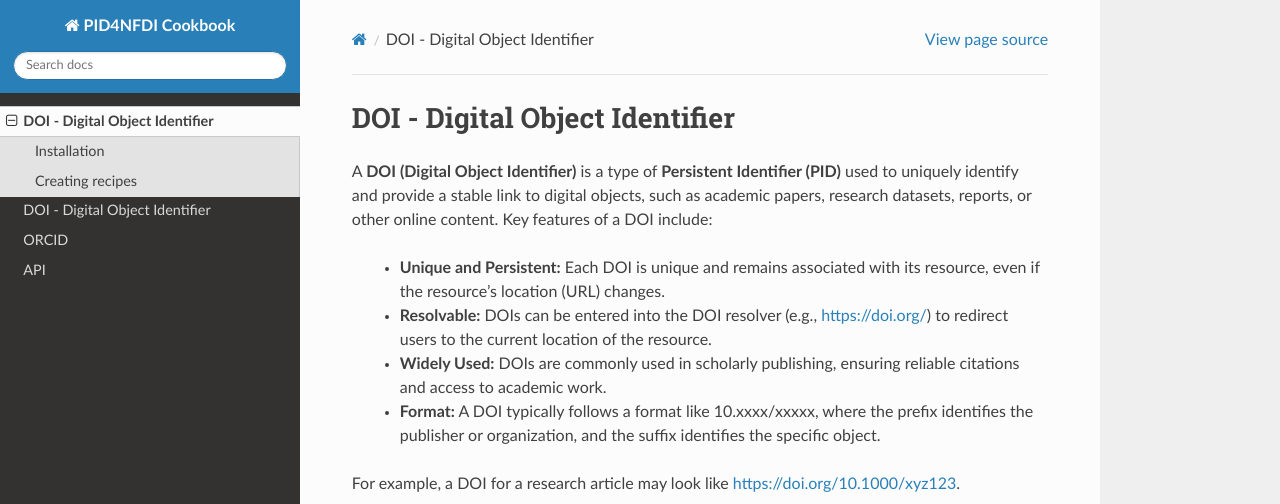
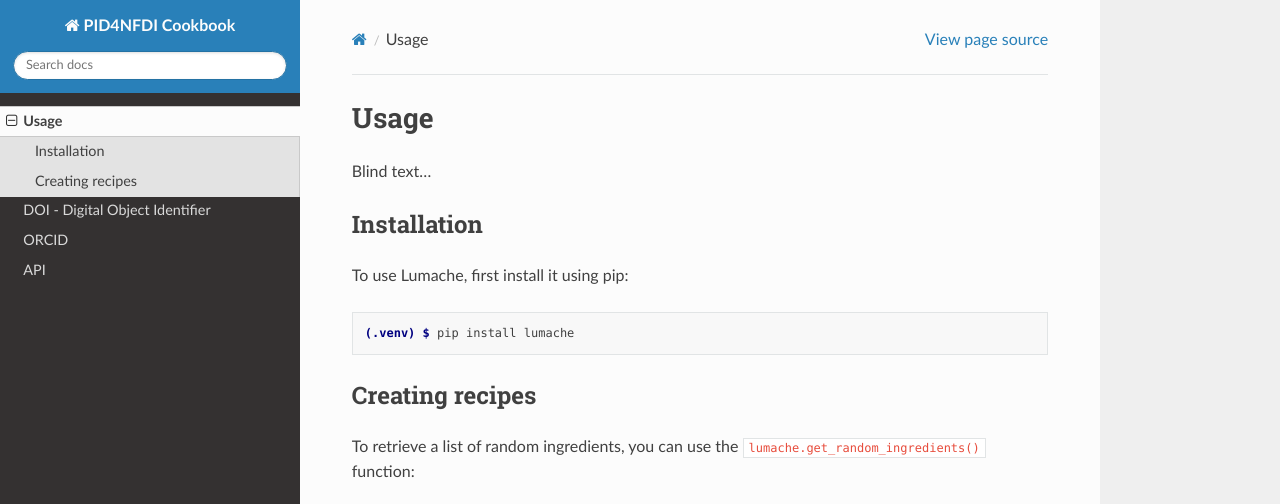
Before and after one commit to stephw-tib/pid4nfdi-training, a Sphinx documentation site: the page built from docs/source/usage.rst, in a window 1280 px wide and 900 px high, cut to the strip 0-504 px from the top of the window. Built offline with Sphinx 7.4.7 and the Read the Docs theme 3.1.0, drawn with Linux system fonts in a browser that asks for light colours; pages that are not in the unit, such as notebooks, are missing from menus.

Commit message:
Update usage.rst

```diff
--- a/docs/source/usage.rst
+++ b/docs/source/usage.rst
@@ -1,12 +1,6 @@
-DOI - Digital Object Identifier
+Usage
 =====
-A **DOI (Digital Object Identifier)** is a type of **Persistent Identifier (PID)** used to uniquely identify and provide a stable link to digital objects, such as academic papers, research datasets, reports, or other online content.
-Key features of a DOI include:
- * **Unique and Persistent:** Each DOI is unique and remains associated with its resource, even if the resource's location (URL) changes.
- * **Resolvable:** DOIs can be entered into the DOI resolver (e.g., https://doi.org/) to redirect users to the current location of the resource.
- * **Widely Used:** DOIs are commonly used in scholarly publishing, ensuring reliable citations and access to academic work.
- * **Format:** A DOI typically follows a format like 10.xxxx/xxxxx, where the prefix identifies the publisher or organization, and the suffix identifies the specific object.
-For example, a DOI for a research article may look like https://doi.org/10.1000/xyz123.
+Blind text...
 
 
 
```
